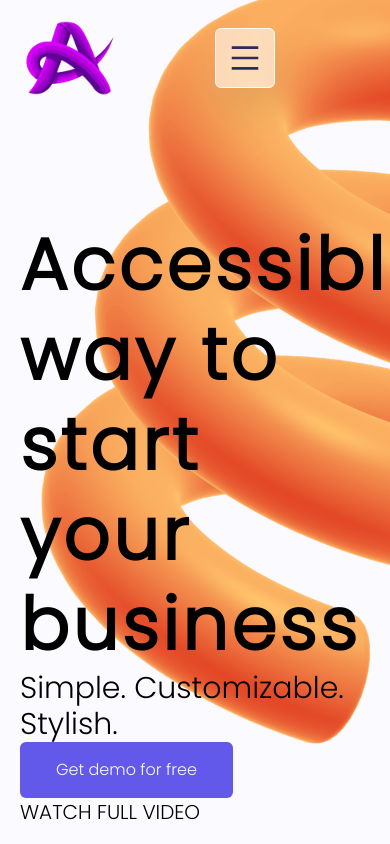
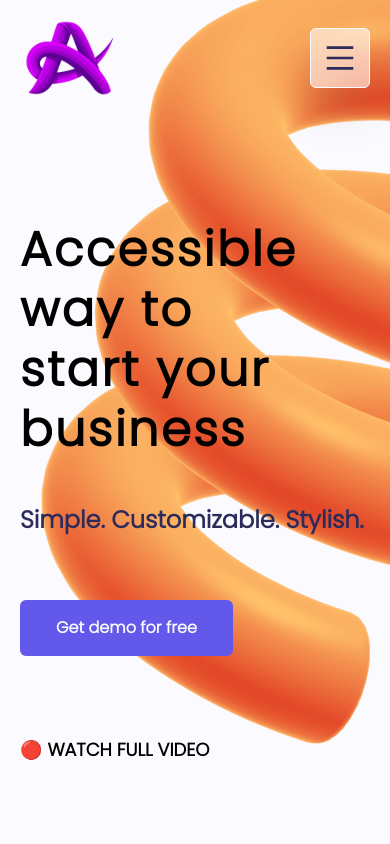
Before and after one commit to N1kos9/swipe, a Next.js app: page / in a window 390 px wide. Shown: the top 844 px of the page. Built offline with nearby package versions, Linux system fonts and the light colour scheme.

Commit message:
mobile optimisation

```diff
--- a/app/page.tsx
+++ b/app/page.tsx
@@ -54,14 +54,9 @@ export default function Home() {
             </Link>
           </div>
         )}
-        <div className="menu-icon flex navbar:hidden">
-          <AiOutlineMenu
-            onClick={toggleNav}
-            className=" text-6xl border rounded-md p-3 bg-buttonBackground border-background shadow-2xl"
-          />
-        </div>
+
         <div>
-          <button className="md:p-4 hidden md:block md:bg-buttonBackground md:opacity-80 md:px-9 md:rounded-md md:border-2 md:border-background">
+          <button className="md:p-4 hidden md:block md:bg-buttonBackground md:opacity-80 md:px-9 md:rounded-md md:border-2 md:border-background hover:bg-whiteHover duration-300 drop-shadow-2xl">
             Buy now
           </button>
         </div>
@@ -74,16 +69,27 @@ export default function Home() {
             className=""
           />
         </div>
+        <div className="menu-icon flex navbar:hidden">
+          <AiOutlineMenu
+            onClick={toggleNav}
+            className=" text-6xl border rounded-md p-3 bg-buttonBackground border-background shadow-2xl"
+          />
+        </div>
       </nav>
+
       <div className=" mt-28">
-        <h1 className="text-7xl text-balance font-bold tracking-wider leading-tight">
+        <h1 className="md:text-7xl text-5xl text-balance font-bold tracking-wider leading-tight">
           Accessible way to start your business
         </h1>
-        <h2 className="text-3xl">Simple. Customizable. Stylish.</h2>
-        <button className="p-4 bg-button px-9 rounded-md text-footerText font-medium">
+        <h2 className="md:text-3xl text-2xl mt-11 font-bold text-text">
+          Simple. Customizable. Stylish.
+        </h2>
+        <button className="p-4 bg-button px-9 rounded-md text-footerText mt-16 font-bold hover:bg-hovering duration-500">
           Get demo for free
         </button>
-        <h3 className="text-xl">WATCH FULL VIDEO</h3>
+        <h3 className="md:text-xl text-lg md:mt-40 mt-20 font-bold">
+          &#128308; WATCH FULL VIDEO
+        </h3>
       </div>
     </main>
   );
--- a/tailwind.config.ts
+++ b/tailwind.config.ts
@@ -18,6 +18,8 @@ const config: Config = {
       footerText: "#fbfbff",
       footerBackground: "#1a1930",
       buttonBackground: "#ffffff91",
+      hovering: "#9925be",
+      whiteHover: "#ffffffc6",
     },
     extend: {
       backgroundImage: {
```
